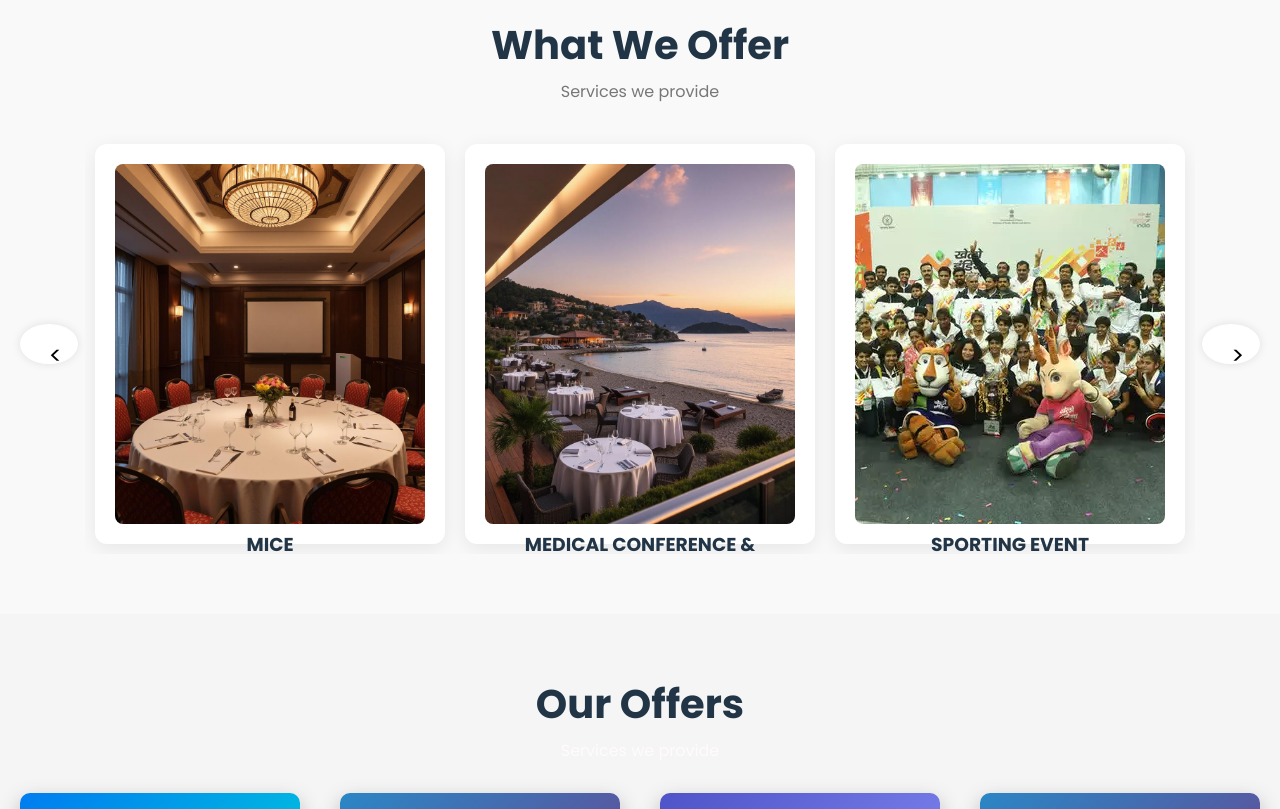
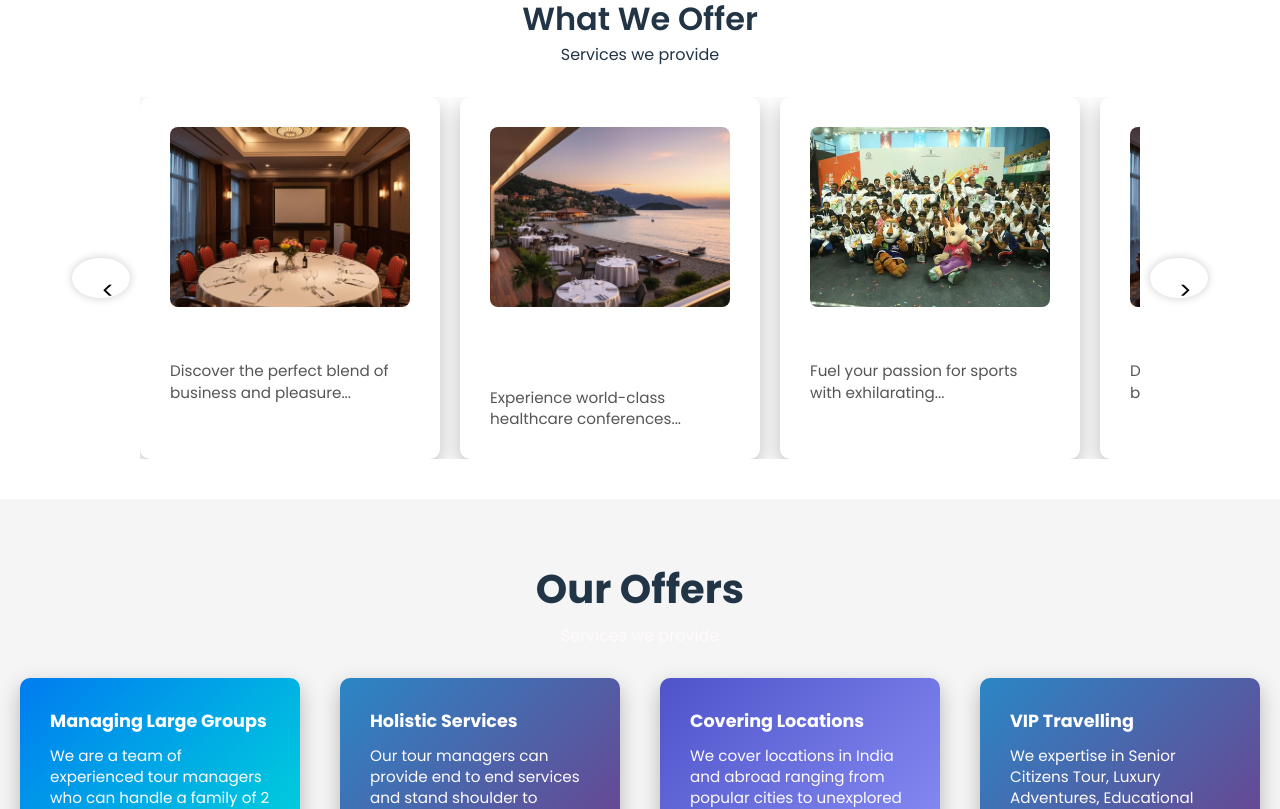
Before and after one commit to astha013/Website, a React (Vite) app: page / in a window 1280 px wide. Shown: the part 760-1569 px from the top of the page. Built offline with nearby package versions, Linux system fonts and the light colour scheme; no server answers; the HTML template or start-up script is replaced by a standard one.

Commit message:
carosouel update

```diff
--- a/src/components/Footer.jsx
+++ b/src/components/Footer.jsx
@@ -19,7 +19,7 @@ const Footer = () => {
           <ul>
             <li><a href="/">Home</a></li>
             <li><a href="/about">About Us</a></li>
-            <li><a href="/tour-manager">Tour Manager</a></li>
+
             <li><a href="/recommendation">Careers</a></li>
             <li><a href="/contact">Contact</a></li>
           </ul>
@@ -39,7 +39,7 @@ const Footer = () => {
           <ul className="social-links">
             <li><a href="#"><FaFacebookF /></a></li>
             <li><a href="#"><FaTwitter /></a></li>
-            <li><a href="#"><FaInstagram /></a></li>
+            <li><a href="https://www.instagram.com/stag_gers" target="_blank" ><FaInstagram /></a></li>
             <li><a href="#"><FaLinkedinIn /></a></li>
           </ul>
         </div>
--- a/src/components/ServicesSection.css
+++ b/src/components/ServicesSection.css
@@ -1,112 +1,76 @@
 .offer-section {
-    padding: 60px 30px;
-    background: #f9f9f9;
+  padding: 40px;
   text-align: center;
 }
 
 .offer-header h2 {
-    font-size: 2.5rem;
-    margin-bottom: 5px;
+  font-size: 32px;
+  font-weight: 600;
 }
 
-  .offer-header p {
-    font-size: 1rem;
-    color: #777;
-    margin-bottom: 30px;
-  }
-  .content-fit {
-    width: 100%;
-    height: 100%;
-    object-fit: cover;
-    border-radius: 8px; /* Optional: Adds rounded corners */
-  }
-
-  .carousel-container {
+.carousel-wrapper {
   position: relative;
   display: flex;
   align-items: center;
   justify-content: center;
+  margin-top: 30px;
 }
 
 .offer-carousel {
   display: flex;
-    overflow-x: auto;
   gap: 20px;
+  overflow: hidden;
   scroll-behavior: smooth;
-    padding: 10px;
-    scrollbar-width: none;
-    -ms-overflow-style: none;
+  width: 1000px;
+  max-width: 100%;
 }
 
-  .offer-carousel::-webkit-scrollbar {
-    display: none;
-  }
-
-  .offer-cardS {
-    background: white;
+.offer-card {
+  flex: 0 0 300px;
+  background: #fff;
   border-radius: 12px;
+  box-shadow: 0 6px 18px rgba(0, 0, 0, 0.1);
   padding: 20px;
-    height: 400px;
-    width: 350px;
-    flex-shrink: 0;
-    justify-content: space-between;
-    box-shadow: 0 5px 20px rgba(0,0,0,0.08);
+  text-align: left;
   transition: transform 0.3s ease;
-  }
-
-  .offer-card:hover {
-    transform: translateY(-5px);
 }
 
 .offer-card img {
   width: 100%;
   height: 180px;
+  object-fit: cover;
   border-radius: 8px;
-    object-fit: cover;
-    margin-bottom: 15px;
+  margin-bottom: 10px;
 }
 
 .offer-card h3 {
-    font-size: 1rem;
-    font-weight: 700;
-    margin-bottom: 10px;
+  font-size: 18px;
+  font-weight: bold;
+  margin: 0 0 8px;
 }
 
 .offer-card p {
-    font-size: 0.95rem;
-    color: #444;
+  font-size: 14px;
+  color: #555;
 }
 
 .arrow {
   background: white;
   border: none;
-    border-radius: 50%;
-    box-shadow: 0 0 10px rgba(0,0,0,0.1);
-    cursor: pointer;
+  box-shadow: 0 0 10px rgba(0, 0, 0, 0.2);
   font-size: 24px;
   width: 40px;
   height: 40px;
-    z-index: 1;
-    position: absolute;
-    top: 50%;
-    transform: translateY(-50%);
+  border-radius: 50%;
+  cursor: pointer;
+  z-index: 10;
+  position: relative;
 }
 
 .arrow.left {
-    left: -10px;
+  margin-right: 10px;
 }
 
 .arrow.right {
-    right: -10px;
+  margin-left: 10px;
 }
-
-  /* Responsive for smaller devices */
-  @media (max-width: 768px) {
-    .offer-card {
-      width: 260px;
-    }
-
-    .arrow {
-      display: none;
-    }
-  }
--- a/src/components/ServicesSection.jsx
+++ b/src/components/ServicesSection.jsx
@@ -1,37 +1,56 @@
-import React, { useRef } from 'react';
+import React, { useRef, useState, useEffect } from 'react';
 import './ServicesSection.css';
+
+const cardWidth = 320; // card width including margin
 
 const services = [
   {
     image: 'fotor-ai-2025040918250.jpg',
     title: 'MICE',
-    description:
-      'Discover the perfect blend of business and pleasure with our exceptional MICE offerings, combining productive meetings, unforgettable travel experiences, and seamless coordination.',
+    description: 'Discover the perfect blend of business and pleasure...',
   },
   {
     image: 'fotor-ai-20250409182757.jpg',
     title: 'Medical Conference & Convention',
-    description:
-      'Experience world-class healthcare conferences and conventions in stunning, idyllic destinations, where knowledge, relaxation, and networking seamlessly come together.',
+    description: 'Experience world-class healthcare conferences...',
   },
   {
     image: 'team-spirit.webp',
     title: 'Sporting Event',
-    description:
-      'Fuel your passion for sports with exhilarating and immersive experiences at top-notch sporting events, where unforgettable moments and electrifying atmospheres await.',
+    description: 'Fuel your passion for sports with exhilarating...',
+  },
+  {
+    image: 'fotor-ai-2025040918250.jpg',
+    title: 'MICE',
+    description: 'Discover the perfect blend of business and pleasure...',
+  },
+  {
+    image: 'fotor-ai-2025040918250.jpg',
+    title: 'MICE',
+    description: 'Discover the perfect blend of business and pleasure...',
   },
 ];
 
 const ServicesSection = () => {
-  const carouselRef = useRef();
+  const carouselRef = useRef(null);
+  const [currentIndex, setCurrentIndex] = useState(0);
 
   const scroll = (direction) => {
-    if (direction === 'left') {
-      carouselRef.current.scrollBy({ left: -320, behavior: 'smooth' });
-    } else {
-      carouselRef.current.scrollBy({ left: 320, behavior: 'smooth' });
-    }
+    const maxIndex = services.length - 3;
+    const newIndex =
+      direction === 'left'
+        ? Math.max(currentIndex - 1, 0)
+        : Math.min(currentIndex + 1, maxIndex);
+
+    setCurrentIndex(newIndex);
   };
+
+  useEffect(() => {
+    carouselRef.current.scrollTo({
+      left: currentIndex * cardWidth,
+      behavior: 'smooth',
+    });
+  }, [currentIndex]);
 
   return (
     <section className="offer-section">
@@ -39,12 +58,12 @@ const ServicesSection = () => {
         <h2>What We Offer</h2>
         <p>Services we provide</p>
       </div>
-      <div className="carousel-container">
+      <div className="carousel-wrapper">
         <button className="arrow left" onClick={() => scroll('left')}>&lt;</button>
         <div className="offer-carousel" ref={carouselRef}>
           {services.map((service, index) => (
-            <div className="offer-cardS" key={index}>
-              <img src={service.image} alt={service.title} className='content-fit'/>
+            <div className="offer-card" key={index}>
+              <img src={service.image} alt={service.title} className="content-fit" />
               <h3>{service.title.toUpperCase()}</h3>
               <p>{service.description}</p>
             </div>
```
Lines whose indentation alone changed are shown as unchanged.
